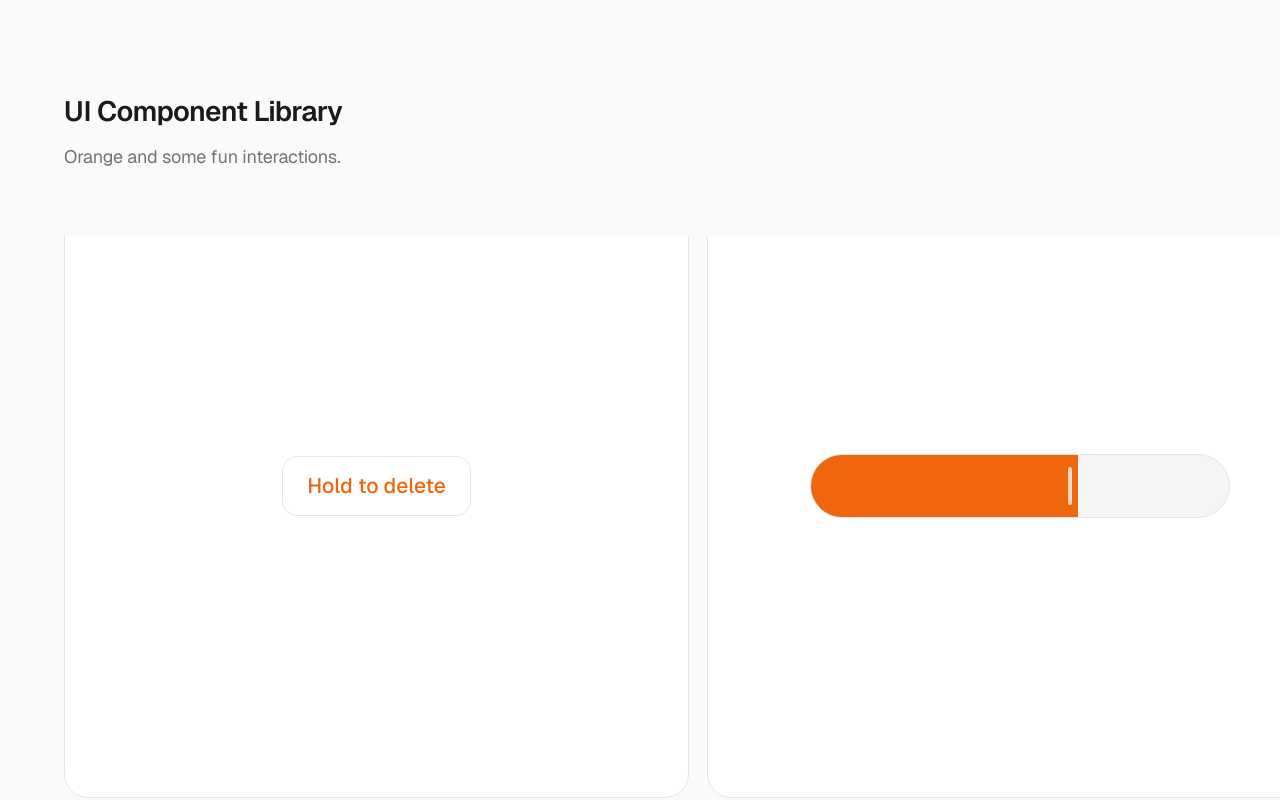
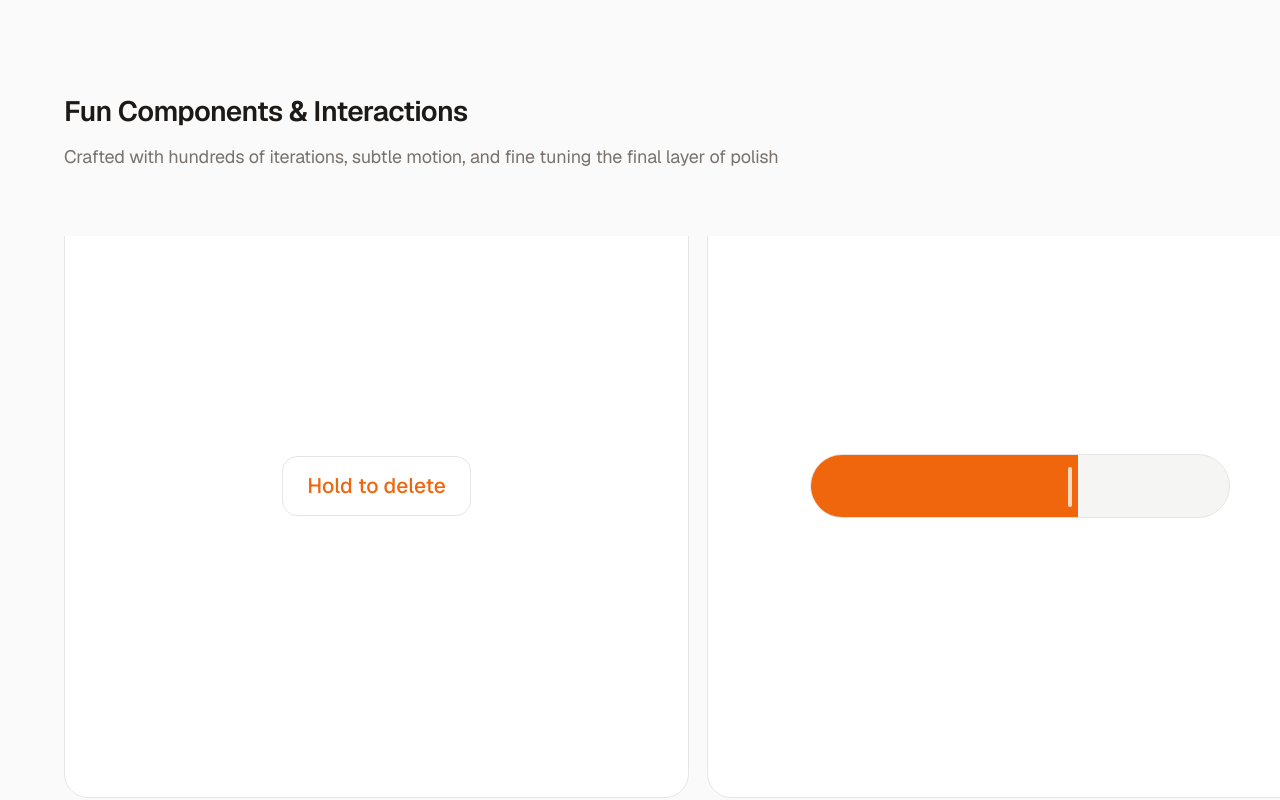
Before and after one commit to deepp2905/ui-library, a Next.js app: page / in a window 1280 px wide. Built offline with nearby package versions, Linux system fonts and the light colour scheme.

Commit message:
radii fix

```diff
--- a/src/app/page.tsx
+++ b/src/app/page.tsx
@@ -57,9 +57,9 @@ function Showcase() {
   return (
     <main className={styles.page}>
       <header className={styles.hero}>
-        <h1 className={styles.heroTitle}>UI Component Library</h1>
+        <h1 className={styles.heroTitle}>Fun Components & Interactions</h1>
         <p className={styles.heroSub}>
-          Orange and some fun interactions.
+          Crafted with hundreds of iterations, subtle motion, and fine tuning the final layer of polish
         </p>
       </header>
 
--- a/src/components/Slider.module.css
+++ b/src/components/Slider.module.css
@@ -105,7 +105,7 @@
 .thumb {
   position: absolute;
   top: 12px;
-  bottom: 12px;
+  height: 40px;
   width: 4px;
   /* Anchor pill's right edge 6px in from the fill's right edge.
      Clamp so the pill stays at least 6px inside the track on the left
--- a/src/components/Slider.tsx
+++ b/src/components/Slider.tsx
@@ -1,7 +1,13 @@
 'use client';
 
 import { useId, useRef, useState } from 'react';
-import { motion, useMotionValue, useSpring, useTransform } from 'framer-motion';
+import {
+  motion,
+  useMotionValue,
+  useMotionValueEvent,
+  useSpring,
+  useTransform,
+} from 'framer-motion';
 import { cn } from '@/lib/cn';
 import { springSnappy } from '@/lib/motion';
 import styles from './Slider.module.css';
@@ -197,7 +203,13 @@ export function Slider({
           className={styles.thumb}
           aria-hidden
           animate={{
-            scaleY: inEdgeZone ? 0.25 : 1,
+            /* Animate height directly (not scaleY) so the pill's
+               border-radius stays uniformly round at the small state.
+               Transform-based scaling squashes fixed-px radii flat on
+               the scaled axis. Top is paired so the thumb stays
+               vertically centered as height changes (track is 64px). */
+            height: inEdgeZone ? 10 : 40,
+            top: inEdgeZone ? 27 : 12,
             opacity: inEdgeZone ? 0.5 : 0.75,
           }}
           transition={springSnappy}
```
